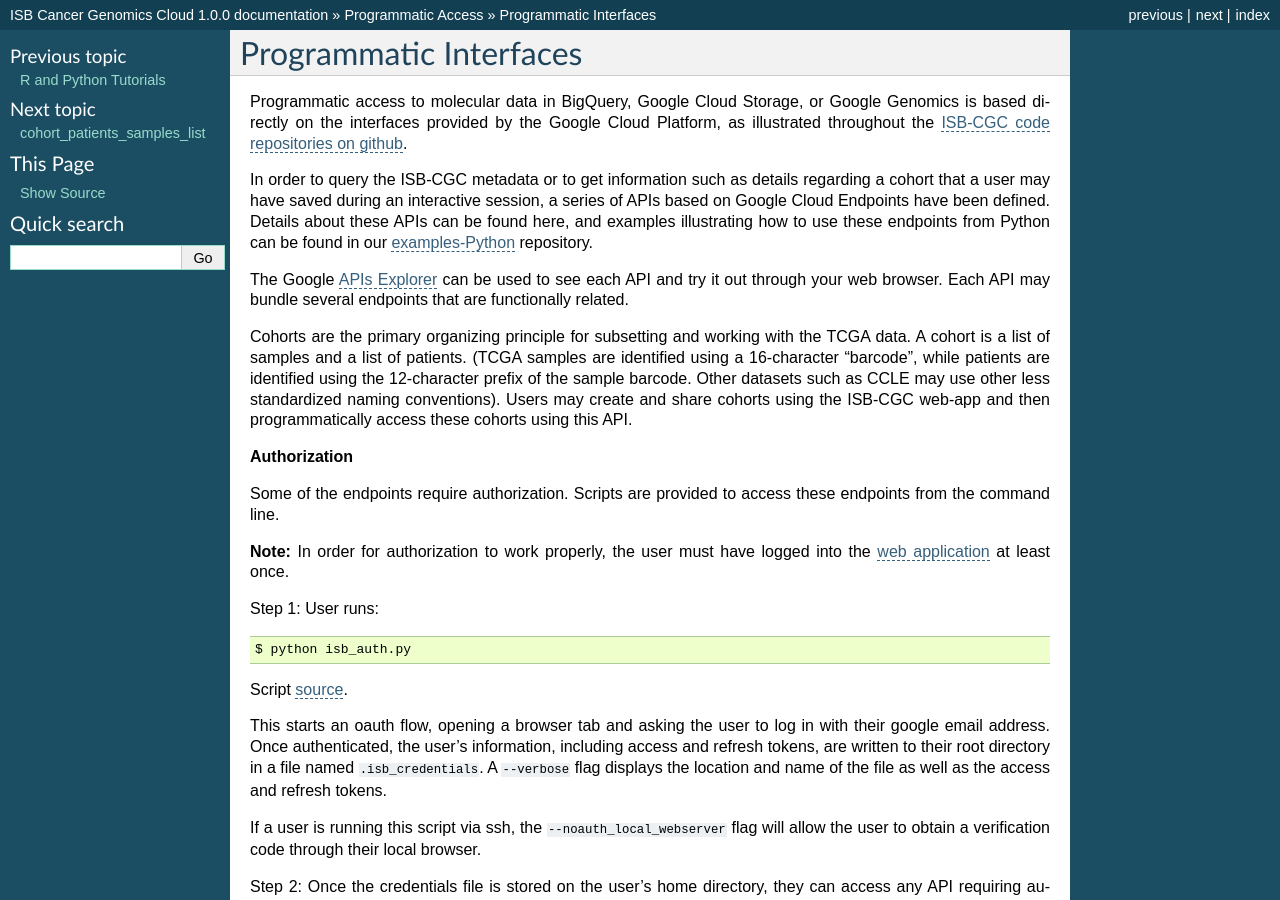
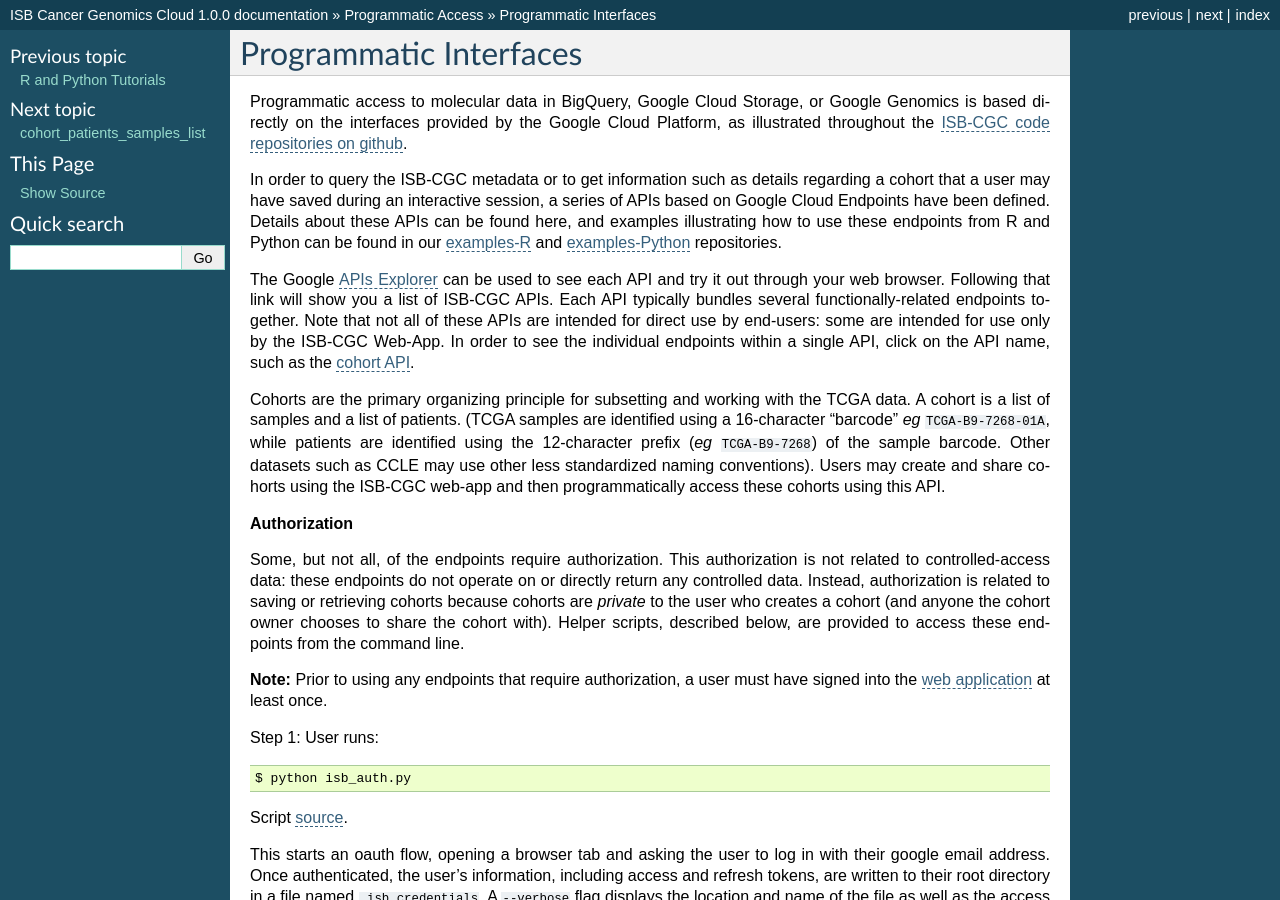
Before and after one commit to isb-cgc/readthedocs, a Sphinx documentation site: the page built from docs/source/sections/progapi/Programmatic-API.rst, in a window 1280 px wide and 900 px high. Built offline with Sphinx 7.4.7, drawn with Linux system fonts in a browser that asks for light colours; pages that are not in the unit, such as notebooks, are missing from menus.

Commit message:
minor updates

```diff
--- a/docs/source/sections/progapi/Programmatic-API.rst
+++ b/docs/source/sections/progapi/Programmatic-API.rst
@@ -10,16 +10,24 @@
 In order to query the ISB-CGC metadata or to get information such as details regarding a
 cohort that a user may have saved during an interactive session, a series of APIs based
 on Google Cloud Endpoints have been defined.  Details about these APIs can be found here,
-and examples illustrating how to use these endpoints from Python can be found in
-our `examples-Python <https://github.com/isb-cgc/examples-Python/tree/master/python>`_ repository.
+and examples illustrating how to use these endpoints from R and Python can be found in
+our `examples-R <https://github.com/isb-cgc/examples-R>`_ and
+`examples-Python <https://github.com/isb-cgc/examples-Python/tree/master/python>`_ repositories.
 
 The Google
 `APIs Explorer <https://apis-explorer.appspot.com/apis-explorer/?base=https://api-dot-isb-cgc.appspot.com/_ah/api#p/>`_
-can be used to see each API and try it out through your web browser. Each API may bundle several endpoints that are functionally related.
+can be used to see each API and try it out through your web browser.
+Following that link will show you a list of ISB-CGC APIs.
+Each API typically bundles several functionally-related endpoints together.
+Note that not all of these APIs are intended for direct use by end-users:
+some are intended for use only by the ISB-CGC Web-App.
+In order to see the individual endpoints within a single API, click on the API name,
+such as the `cohort API <https://apis-explorer.appspot.com/apis-explorer/?base=https://api-dot-isb-cgc.appspot.com/_ah/api#p/cohort_api/v1/>`_.
 
 Cohorts are the primary organizing principle for subsetting and working with the TCGA data.
 A cohort is a list of samples and a list of patients.  (TCGA samples are identified using a
-16-character "barcode", while patients are identified using the 12-character prefix of the sample barcode.
+16-character "barcode" *eg* ``TCGA-B9-7268-01A``,
+while patients are identified using the 12-character prefix (*eg* ``TCGA-B9-7268``) of the sample barcode.
 Other datasets such as CCLE may use other less standardized naming conventions).  Users may
 create and share cohorts using the ISB-CGC web-app and then programmatically access these cohorts
 using this API.
@@ -27,9 +35,14 @@
 
 **Authorization**
 
-Some of the endpoints require authorization. Scripts are provided to access these endpoints from the command line.
+Some, but not all, of the endpoints require authorization.  This authorization is not related to
+controlled-access data: these endpoints do not operate on or directly return any controlled data.
+Instead, authorization is related to saving or retrieving cohorts because cohorts are *private* to
+the user who creates a cohort (and anyone the cohort owner chooses to share the cohort with).
+Helper scripts, described below, are provided to access these endpoints from the command line.
 
-**Note:** In order for authorization to work properly, the user must have logged into the `web application <https://isb-cgc.appspot.com/>`_ at least once.
+**Note:** Prior to using any endpoints that require authorization, a user must have signed into the
+`web application <https://isb-cgc.appspot.com/>`_ at least once.
 
 Step 1: User runs::
 
```
